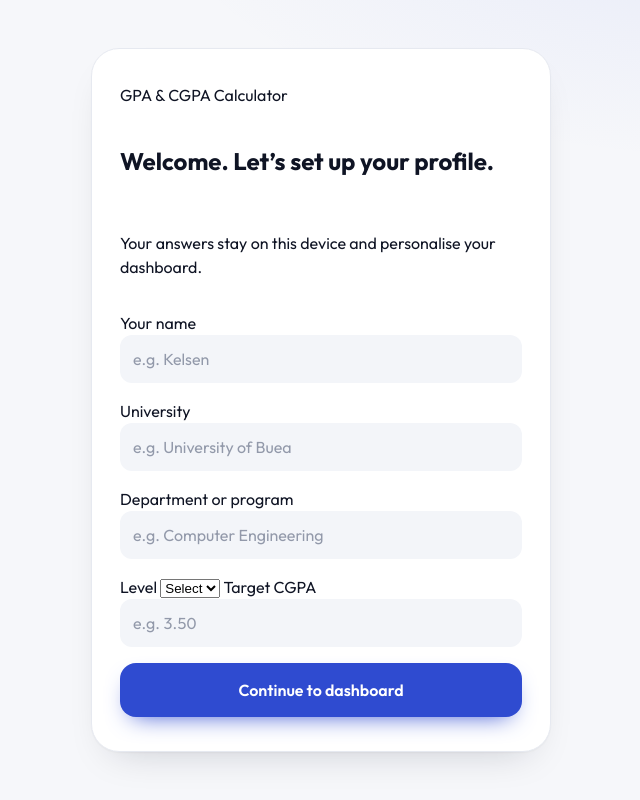
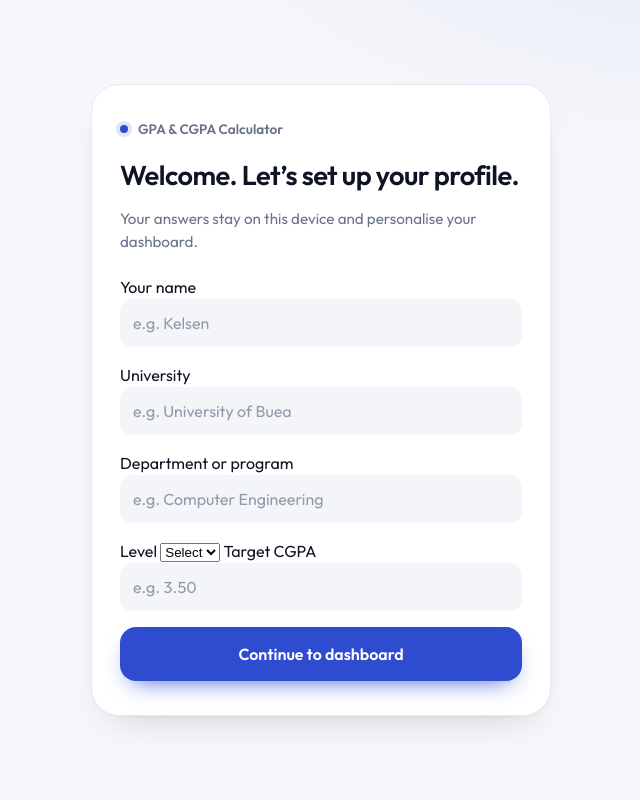
Before and after one commit to doriankelson717-del/gpa-calculator, a plain HTML site: page index.html in a window 1280 px wide. Shown: the top 800 px of the page, without its empty margins (319-959 px from the left). Drawn offline with Linux system fonts and the light colour scheme.

Commit message:
add styles for eyebrow and welcome card to enhance layout and presentation

```diff
--- a/style.css
+++ b/style.css
@@ -583,3 +583,32 @@ code {
   box-shadow: var(--shadow);
   animation: rise 0.7s var(--ease) both;
 }
+
+.eyebrow {
+  display: flex;
+  align-items: center;
+  gap: 10px;
+  font-size: 0.85rem;
+  font-weight: 600;
+  color: var(--muted);
+}
+.eyebrow::before {
+  content: "";
+  width: 8px;
+  height: 8px;
+  border-radius: 50%;
+  background: var(--accent);
+  box-shadow: 0 0 0 4px var(--accent-soft);
+}
+.welcome-card h2 {
+  margin: 4px 0 0;
+  font-size: 1.7rem;
+  font-weight: 600;
+  letter-spacing: -0.02em;
+  line-height: 1.2;
+}
+.lead {
+  margin: 0 0 6px;
+  color: var(--muted);
+  font-size: 0.95rem;
+}
```
